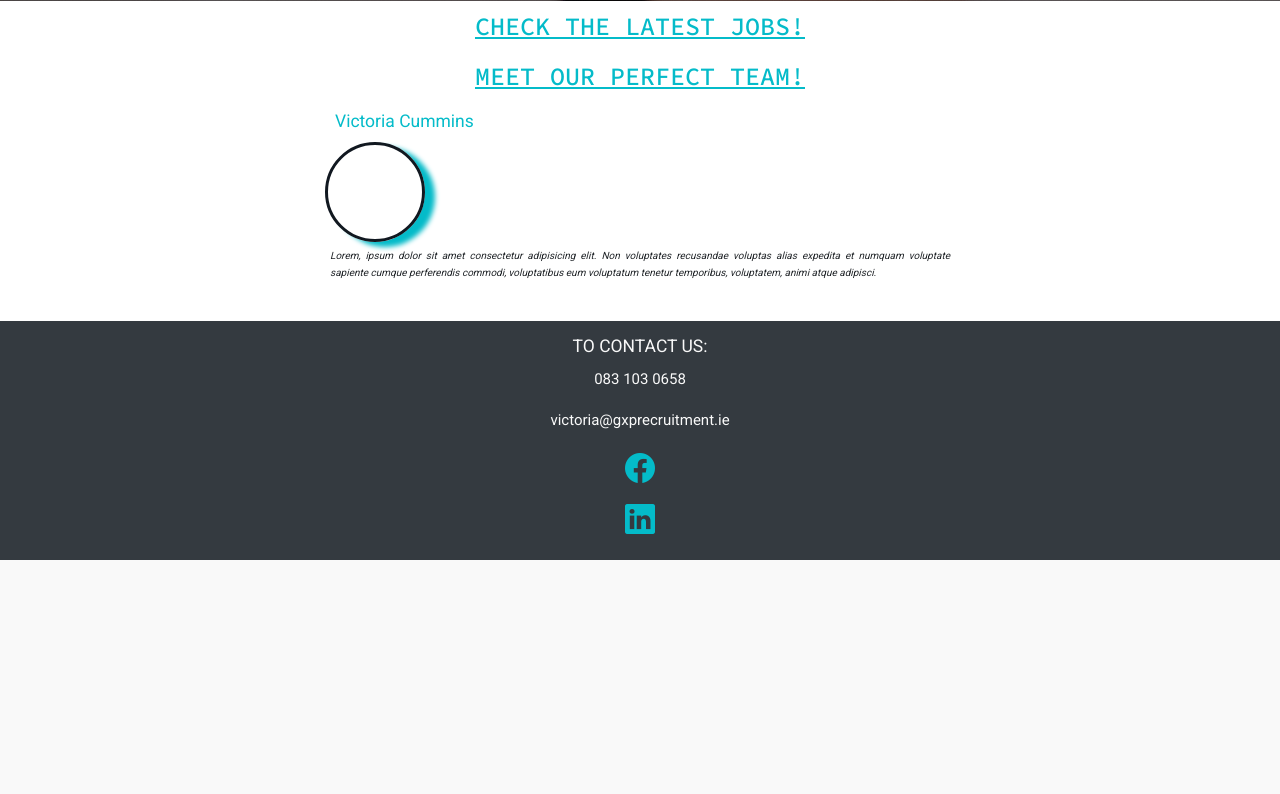
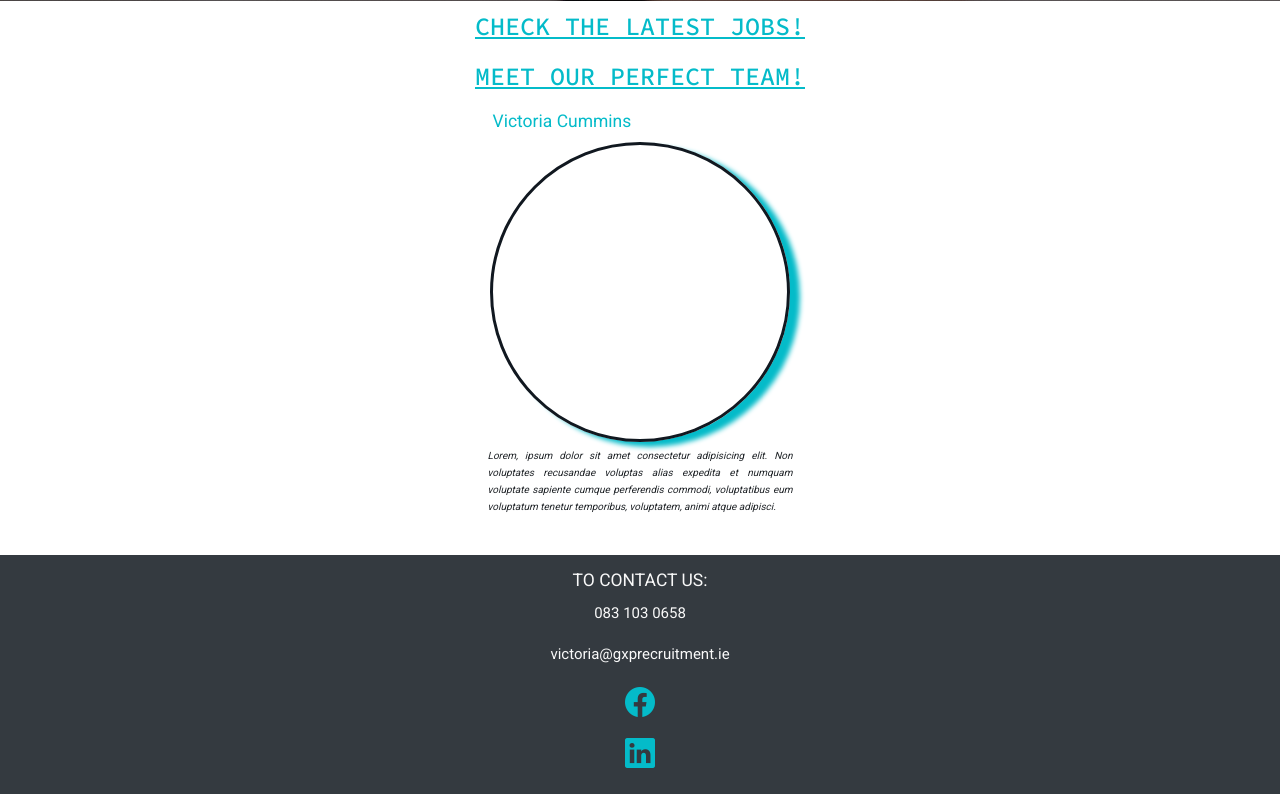
Before and after one commit to mkuti/GxPRecruit, a Django app: page / in a window 1280 px wide. Shown: the part 759-1553 px from the top of the page. Before the commit the page ends 1319 px from the top, so only its background shows below. Run offline with Django 3.2, Linux system fonts and the light colour scheme; data that the repository does not hold is empty; some libraries are stand-ins or nearby versions.

Commit message:
Increase card size and centered

```diff
--- a/core/templates/home.html
+++ b/core/templates/home.html
@@ -92,12 +92,12 @@
 <section class="container-fluid">
     <h1 class="text-blue section-title text-uppercase text-center m-3">Meet our perfect team!</h1>
     <div class="row justify-content-center no-gutters mx-3" id="team">
-            <div class="col-12 col-sm-8 col-md-6">
+            <div class="col-12 col-sm-8 col-md-6 col-lg-4 col-xl-3">
                 <div class="header_container">
                     <h3 class="staff_name m-3 text-blue">Victoria Cummins</h3>
                     <h3 class="staff_role m-3"></h3>
                 </div>
-                <div class="round_card white_box dark-text">
+                <div class="round_card white_box dark-text m-auto">
                     <div class="staff_photo m-3">
                     </div>
                 </div>
--- a/static/css/style.css
+++ b/static/css/style.css
@@ -200,8 +200,8 @@ body {
 }
 
 .round_card {
-  width: 10rem;
-  height: 10rem;
+  width: 30rem;
+  height: 30rem;
   border-radius: 50%;
 }
 
```
